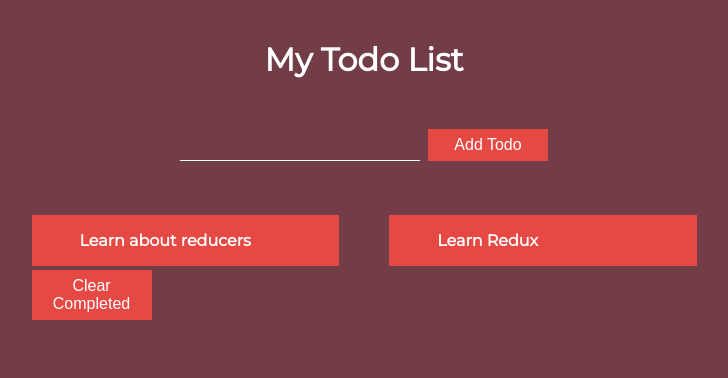
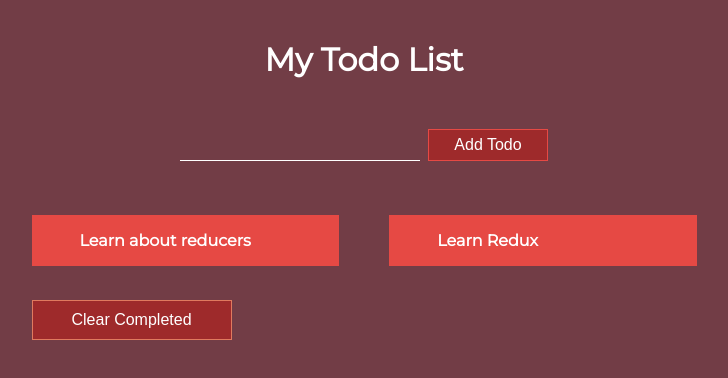
Before and after one commit to maribelcuales/reducer-todo, a React (Create React App) app in the folder todo/: page / in a window 1280 px wide. Shown: the top 378 px of the page, without its empty margins (276-1004 px from the left). Built offline with nearby package versions, Linux system fonts and the light colour scheme.

Commit message:
Added css styling for clear button.

```diff
--- a/todo/src/components/styles.css
+++ b/todo/src/components/styles.css
@@ -13,12 +13,14 @@
 }
 
 button {
-  background-color: #e64944;
+  background-color: #9e2a2b;
   border: 1px solid #e64944;
+  outline: #e64944;
   color: white;
   font-size: 16px;
   padding: 6px 14px;
   width: 120px;
+  cursor: pointer;
 }
 
 .todo-list {
@@ -45,3 +47,15 @@ button {
   text-decoration: line-through;
   font-style: oblique;
 }
+
+.clear-button {
+  background-color: #9e2a2b;
+  border: 1px solid #e07a5f;
+  width: 200px;
+  margin-top: 30px;
+  font-size: 16px;
+  padding-top: 10px;
+  padding-bottom: 10px;
+  cursor: pointer;
+  outline: #e07a5f;
+}
```
